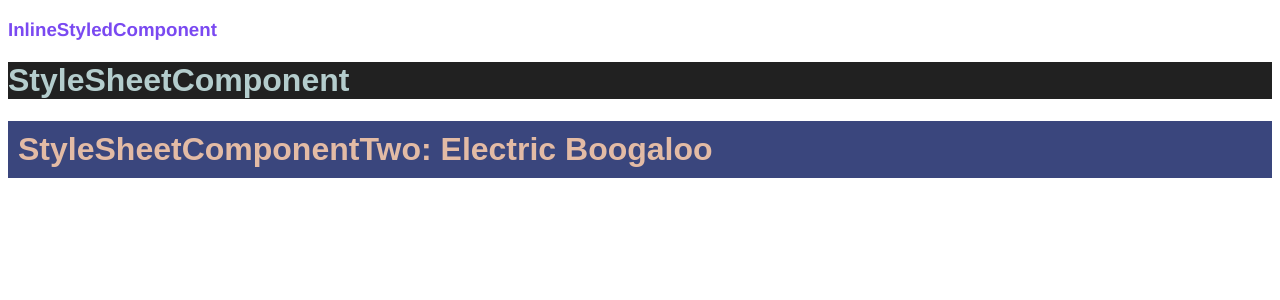
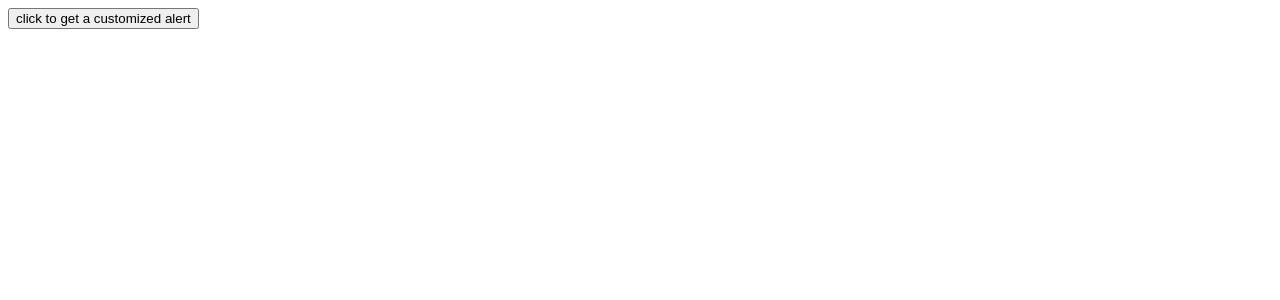
Before and after one commit to TalhaPekdemir/learning-react, a React (Vite) app in the folder v18/01-Intro/intro/: page / in a window 1280 px wide. Shown: the top 300 px of the page. Built offline with nearby package versions, Linux system fonts and the light colour scheme.

Commit message:
event parameter passing

```diff
--- a/v18/01-Intro/intro/src/App.jsx
+++ b/v18/01-Intro/intro/src/App.jsx
@@ -27,12 +27,12 @@ function App() {
       {/* <Basket /> */}
       {/* <LogInOutButton /> */}
       {/* <Products /> */}
-      {/* <BasicEventHandling /> */}
+      <BasicEventHandling />
       {/* <Counter /> */}
       {/* <LoginForm /> */}
-      <InlineStyledComponent />
+      {/* <InlineStyledComponent />
       <StyleSheetComponent />
-      <StyleSheetComponentTwo />
+      <StyleSheetComponentTwo /> */}
     </div>
   );
 }
--- a/v18/01-Intro/intro/src/components/BasicEventHandling.jsx
+++ b/v18/01-Intro/intro/src/components/BasicEventHandling.jsx
@@ -1,7 +1,11 @@
 export default function BasicEventHandling() {
-  function handleClick() {
-    alert("You have been alerted!");
+  function handleClick(text) {
+    alert(text);
   }
 
-  return <button onClick={handleClick}>click to get an alert</button>;
+  return (
+    <button onClick={() => handleClick("Custom text whooo!")}>
+      click to get a customized alert
+    </button>
+  );
 }
```
Also changed, not shown: 1 other file (tests, documents, lock files or other folders).
